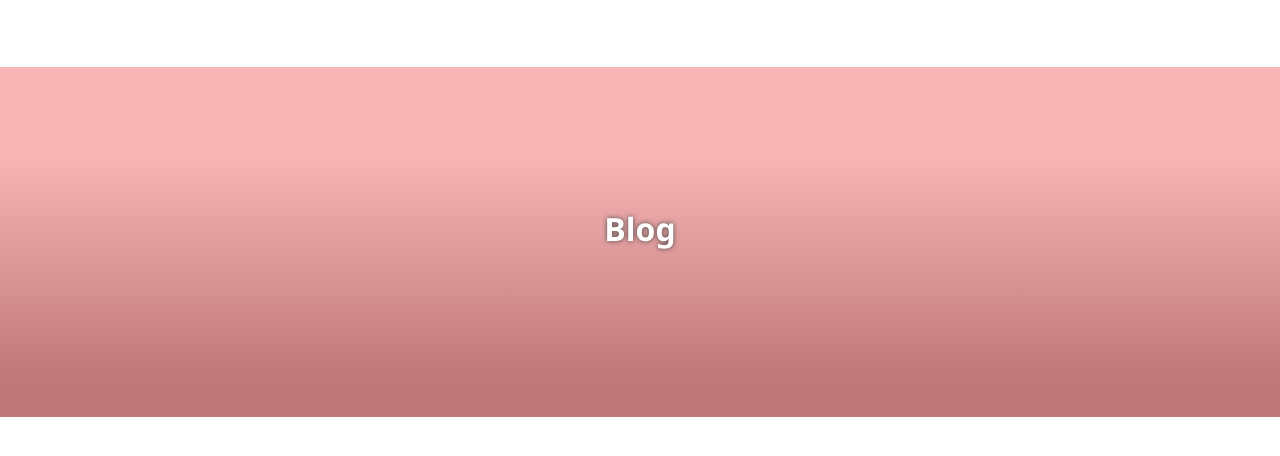
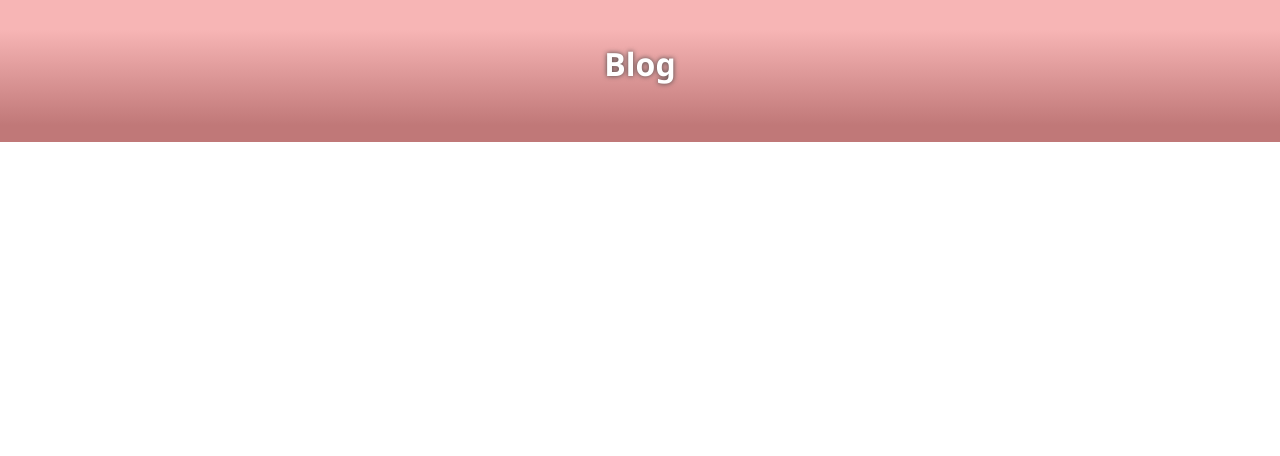
Before and after one commit to aleaguirre96/Maquetacion, a plain HTML site: page blog.html in a window 1280 px wide. Shown: the part 134-590 px from the top of the page. Drawn offline with Linux system fonts and the light colour scheme.

Commit message:
Added class slider small
This class helps to change the sliders' height when you are on this website's subpage.

```diff
--- a/assets/css/styles.css
+++ b/assets/css/styles.css
@@ -132,3 +132,13 @@ body {
     background: rgb(110, 110, 110);
     color: white;
 }
+
+#slider.slider-small {
+    height: 150px;
+}
+
+#slider.slider-small h1 {
+    margin-top: 0.2px;
+    padding: 0px;
+    padding-top: 50px;
+}
```
